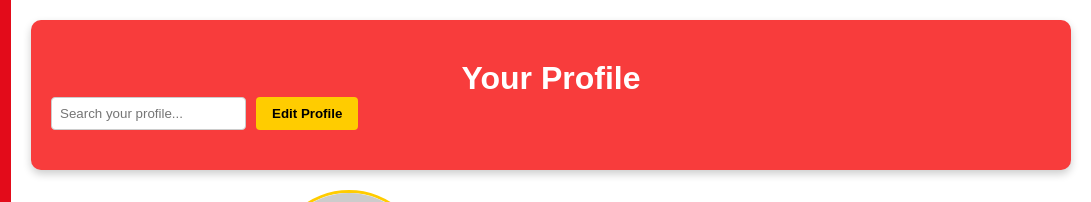
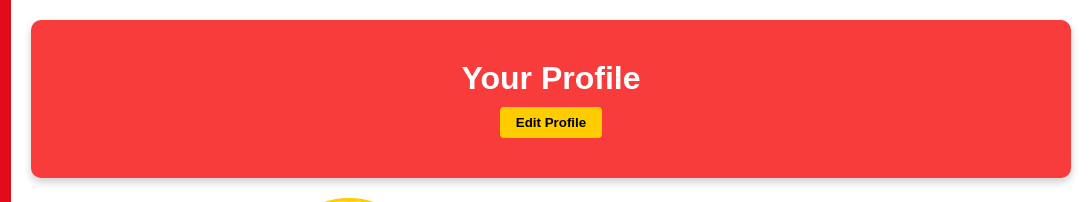
Before and after one commit to indelgarcia/popcornpicks, a website: page profile.html in a window 1280 px wide. Shown: the top 202 px of the page, 189-1280 px from the left. Drawn offline with Linux system fonts and the light colour scheme; placeholder pictures from the web are drawn by us.

Commit message:
removing profile search functionality

```diff
--- a/css/profile.css
+++ b/css/profile.css
@@ -21,17 +21,6 @@
   font-size: 2em;
 }
 
-.top-bar {
-  display: flex;
-  gap: 10px;
-}
-
-.top-bar input[type="text"] {
-  padding: 8px;
-  border: 1px solid #ccc;
-  border-radius: 4px;
-}
-
 .edit-profile-btn {
   padding: 8px 16px;
   background-color: #ffcc00;
@@ -39,6 +28,7 @@
   border-radius: 4px;
   cursor: pointer;
   font-weight: bold;
+  margin-top: 10px;
 }
 
 .edit-profile-btn:hover {
--- a/profile.html
+++ b/profile.html
@@ -18,10 +18,7 @@
             <!-- Consistent Header -->
             <header class="page-header">
                 <h1>Your Profile</h1>
-                <div class="top-bar">
-                    <input type="text" name="search" id="searchbar" placeholder="Search your profile...">
-                    <button class="edit-profile-btn">Edit Profile</button>
-                </div>
+                <button class="edit-profile-btn">Edit Profile</button>
             </header>
 
             <!-- Profile Information -->
```
